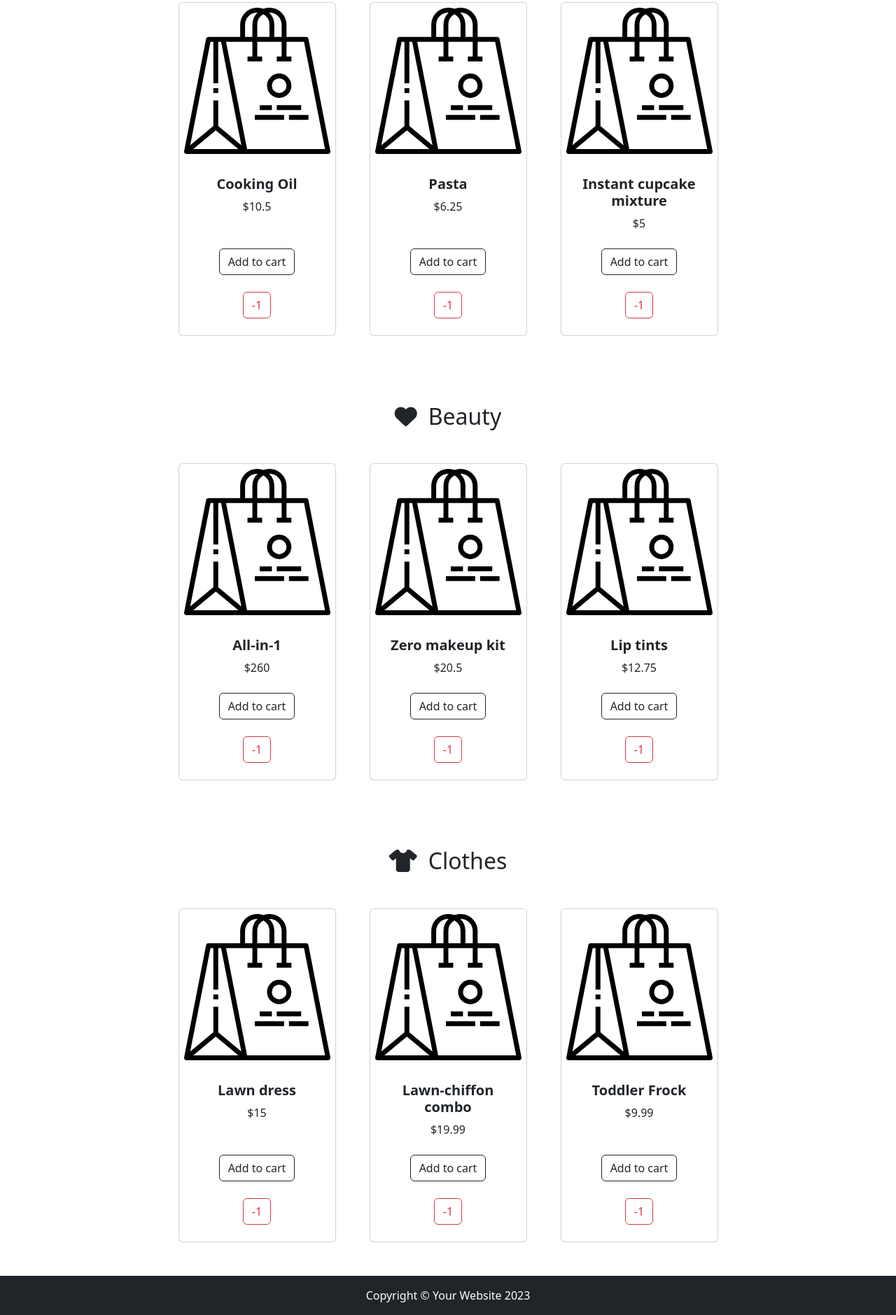
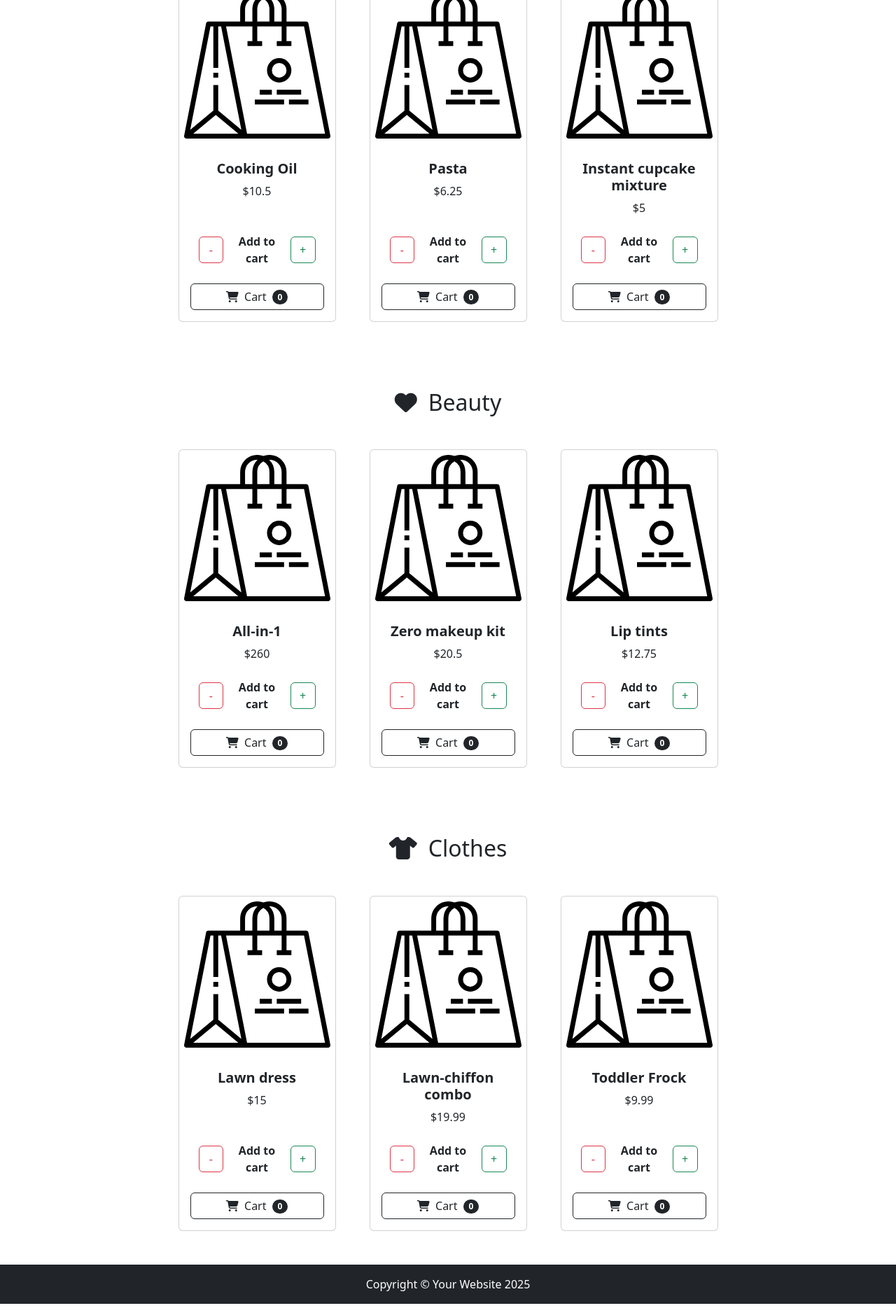
Before and after one commit to DaniloEspinosa/S2.2.-E-commerce, a plain HTML site: page index.html in a window 1280 px wide. Shown: the part 499-2378 px from the top of the page at 70% size. Drawn offline with nearby package versions, Linux system fonts and the light colour scheme.

Commit message:
ejercicio 8 nivel 3

```diff
--- a/index.html
+++ b/index.html
@@ -20,7 +20,8 @@
 
 <body data-bs-spy="scroll" data-bs-target="#navbar-example2" data-bs-offset="50">
 	<!-- Navigation-->
-	<nav class="navbar py-3 py-lg-0 navbar-light bg-light navbar-expand-lg" id="navbar-example2">
+	<nav class="navbar py-3 py-lg-0 navbar-light bg-white navbar-expand-lg position-fixed top-0 z-3 w-100 border"
+		id="navbar-example2">
 		<div class="container d-flex">
 			<a class="navbar-brand" href="#">ShopNow</a>
 			<div class="d-flex flex-row order-lg-last align-items-center">
@@ -34,7 +35,7 @@
 						<a href="javascript:void(0)" class="btn btn-outline-dark flex-center" type="button"
 							data-bs-toggle="modal" data-bs-target="#cartModal" onclick="open_modal()"
 							data-bs-auto-close="outside">
-							<i class="fas fa-shopping-cart me-1"></i> Cart <span
+							<i class="fas fa-shopping-cart me-1"></i> Cart Products<span
 								class="badge bg-dark text-white ms-1 rounded-pill" id="count_product">0</span>
 						</a>
 					</li>
@@ -60,7 +61,7 @@
 	</nav>
 
 	<!-- Header-->
-	<header class="bg-dark py-5">
+	<header class="bg-dark py-5 mt-5">
 		<div class="container px-4 px-lg-5 my-5">
 			<div class="text-center text-white">
 				<h1 class="display-4 fw-bolder">IT Academy Shop</h1>
@@ -82,14 +83,24 @@
 								$10.5
 							</div>
 						</div>
-						<div class="card-footer p-4 pt-0 border-top-0 bg-transparent">
-							<div class="text-center"><button type="button" onclick="buy(1)"
-									class="btn btn-outline-dark">Add to cart</button></div>
+						<div
+							class="card-footer p-4 pt-0 border-top-0 bg-transparent d-flex justify-content-between align-items-center">
+
+							<div class="text-center w-25 px-1"><button type="button" onclick="removeFromCart(1)"
+									class="btn btn-outline-danger w-100">-</button></div>
+							<div class="w-50 text-center fw-bolder">Add to cart</div>
+
+							<div class="text-center w-25 px-1"><button type="button" onclick="buy(1)"
+									class="btn btn-outline-success w-100">+</button></div>
+
 						</div>
-						<div class="card-footer p-4 pt-0 border-top-0 bg-transparent">
-							<div class="text-center"><button type="button" onclick="removeFromCart(1)"
-									class="btn btn-outline-danger">-1 </button></div>
-						</div>
+						<a href="javascript:void(0)" class="btn btn-outline-dark flex-center m-3 mt-0" type="button"
+							data-bs-toggle="modal" data-bs-target="#cartModal" onclick="open_modal()"
+							data-bs-auto-close="outside">
+							<i class="fas fa-shopping-cart me-1"></i> Cart <span
+								class="badge bg-dark text-white ms-1 rounded-pill" id="count_product_1">0</span>
+						</a>
+
 					</div>
 				</div>
 				<div class="col mb-5">
@@ -101,14 +112,23 @@
 								$6.25
 							</div>
 						</div>
-						<div class="card-footer p-4 pt-0 border-top-0 bg-transparent">
-							<div class="text-center"><button type="button" onclick="buy(2)"
-									class="btn btn-outline-dark">Add to cart</button></div>
+						<div
+							class="card-footer p-4 pt-0 border-top-0 bg-transparent d-flex justify-content-between align-items-center">
+
+							<div class="text-center w-25 px-1"><button type="button" onclick="removeFromCart(2)"
+									class="btn btn-outline-danger w-100">-</button></div>
+							<div class="w-50 text-center fw-bolder">Add to cart</div>
+
+							<div class="text-center w-25 px-1"><button type="button" onclick="buy(2)"
+									class="btn btn-outline-success w-100">+</button></div>
+
 						</div>
-						<div class="card-footer p-4 pt-0 border-top-0 bg-transparent">
-							<div class="text-center"><button type="button" onclick="removeFromCart(2)"
-									class="btn btn-outline-danger">-1 </button></div>
-						</div>
+						<a href="javascript:void(0)" class="btn btn-outline-dark flex-center m-3 mt-0" type="button"
+						data-bs-toggle="modal" data-bs-target="#cartModal" onclick="open_modal()"
+						data-bs-auto-close="outside">
+						<i class="fas fa-shopping-cart me-1"></i> Cart <span
+							class="badge bg-dark text-white ms-1 rounded-pill" id="count_product_2">0</span>
+					</a>
 					</div>
 				</div>
 				<div class="col mb-5">
@@ -120,14 +140,23 @@
 								$5
 							</div>
 						</div>
-						<div class="card-footer p-4 pt-0 border-top-0 bg-transparent">
-							<div class="text-center"><button type="button" onclick="buy(3)"
-									class="btn btn-outline-dark">Add to cart</button></div>
+						<div
+							class="card-footer p-4 pt-0 border-top-0 bg-transparent d-flex justify-content-between align-items-center">
+
+							<div class="text-center w-25 px-1"><button type="button" onclick="removeFromCart(3)"
+									class="btn btn-outline-danger w-100">-</button></div>
+							<div class="w-50 text-center fw-bolder">Add to cart</div>
+
+							<div class="text-center w-25 px-1"><button type="button" onclick="buy(3)"
+									class="btn btn-outline-success w-100">+</button></div>
+
 						</div>
-						<div class="card-footer p-4 pt-0 border-top-0 bg-transparent">
-							<div class="text-center"><button type="button" onclick="removeFromCart(3)"
-									class="btn btn-outline-danger">-1 </button></div>
-						</div>
+						<a href="javascript:void(0)" class="btn btn-outline-dark flex-center m-3 mt-0" type="button"
+						data-bs-toggle="modal" data-bs-target="#cartModal" onclick="open_modal()"
+						data-bs-auto-close="outside">
+						<i class="fas fa-shopping-cart me-1"></i> Cart <span
+							class="badge bg-dark text-white ms-1 rounded-pill" id="count_product_3">0</span>
+					</a>
 					</div>
 				</div>
 
@@ -147,14 +176,24 @@
 								$260
 							</div>
 						</div>
-						<div class="card-footer p-4 pt-0 border-top-0 bg-transparent">
-							<div class="text-center"><button type="button" onclick="buy(4)"
-									class="btn btn-outline-dark">Add to cart</button></div>
+
+						<div
+							class="card-footer p-4 pt-0 border-top-0 bg-transparent d-flex justify-content-between align-items-center">
+
+							<div class="text-center w-25 px-1"><button type="button" onclick="removeFromCart(4)"
+									class="btn btn-outline-danger w-100">-</button></div>
+							<div class="w-50 text-center fw-bolder">Add to cart</div>
+
+							<div class="text-center w-25 px-1"><button type="button" onclick="buy(4)"
+									class="btn btn-outline-success w-100">+</button></div>
+
 						</div>
-						<div class="card-footer p-4 pt-0 border-top-0 bg-transparent">
-							<div class="text-center"><button type="button" onclick="removeFromCart(4)"
-									class="btn btn-outline-danger">-1 </button></div>
-						</div>
+						<a href="javascript:void(0)" class="btn btn-outline-dark flex-center m-3 mt-0" type="button"
+						data-bs-toggle="modal" data-bs-target="#cartModal" onclick="open_modal()"
+						data-bs-auto-close="outside">
+						<i class="fas fa-shopping-cart me-1"></i> Cart <span
+							class="badge bg-dark text-white ms-1 rounded-pill" id="count_product_4">0</span>
+					</a>
 					</div>
 				</div>
 				<div class="col mb-5">
@@ -166,14 +205,24 @@
 								$20.5
 							</div>
 						</div>
-						<div class="card-footer p-4 pt-0 border-top-0 bg-transparent">
-							<div class="text-center"><button type="button" onclick="buy(5)"
-									class="btn btn-outline-dark">Add to cart</button></div>
+
+						<div
+							class="card-footer p-4 pt-0 border-top-0 bg-transparent d-flex justify-content-between align-items-center">
+
+							<div class="text-center w-25 px-1"><button type="button" onclick="removeFromCart(5)"
+									class="btn btn-outline-danger w-100">-</button></div>
+							<div class="w-50 text-center fw-bolder">Add to cart</div>
+
+							<div class="text-center w-25 px-1"><button type="button" onclick="buy(5)"
+									class="btn btn-outline-success w-100">+</button></div>
+
 						</div>
-						<div class="card-footer p-4 pt-0 border-top-0 bg-transparent">
-							<div class="text-center"><button type="button" onclick="removeFromCart(5)"
-									class="btn btn-outline-danger">-1 </button></div>
-						</div>
+						<a href="javascript:void(0)" class="btn btn-outline-dark flex-center m-3 mt-0" type="button"
+						data-bs-toggle="modal" data-bs-target="#cartModal" onclick="open_modal()"
+						data-bs-auto-close="outside">
+						<i class="fas fa-shopping-cart me-1"></i> Cart <span
+							class="badge bg-dark text-white ms-1 rounded-pill" id="count_product_5">0</span>
+					</a>
 					</div>
 				</div>
 				<div class="col mb-5">
@@ -185,14 +234,23 @@
 								$12.75
 							</div>
 						</div>
-						<div class="card-footer p-4 pt-0 border-top-0 bg-transparent">
-							<div class="text-center"><button type="button" onclick="buy(6)"
-									class="btn btn-outline-dark">Add to cart</button></div>
+						<div
+							class="card-footer p-4 pt-0 border-top-0 bg-transparent d-flex justify-content-between align-items-center">
+
+							<div class="text-center w-25 px-1"><button type="button" onclick="removeFromCart(6)"
+									class="btn btn-outline-danger w-100">-</button></div>
+							<div class="w-50 text-center fw-bolder">Add to cart</div>
+
+							<div class="text-center w-25 px-1"><button type="button" onclick="buy(6)"
+									class="btn btn-outline-success w-100">+</button></div>
+
 						</div>
-						<div class="card-footer p-4 pt-0 border-top-0 bg-transparent">
-							<div class="text-center"><button type="button" onclick="removeFromCart(6)"
-									class="btn btn-outline-danger">-1 </button></div>
-						</div>
+						<a href="javascript:void(0)" class="btn btn-outline-dark flex-center m-3 mt-0" type="button"
+						data-bs-toggle="modal" data-bs-target="#cartModal" onclick="open_modal()"
+						data-bs-auto-close="outside">
+						<i class="fas fa-shopping-cart me-1"></i> Cart <span
+							class="badge bg-dark text-white ms-1 rounded-pill" id="count_product_6">0</span>
+					</a>
 					</div>
 				</div>
 
@@ -212,14 +270,23 @@
 								$15
 							</div>
 						</div>
-						<div class="card-footer p-4 pt-0 border-top-0 bg-transparent">
-							<div class="text-center"><button type="button" onclick="buy(7)"
-									class="btn btn-outline-dark">Add to cart</button></div>
+						<div
+							class="card-footer p-4 pt-0 border-top-0 bg-transparent d-flex justify-content-between align-items-center">
+
+							<div class="text-center w-25 px-1"><button type="button" onclick="removeFromCart(7)"
+									class="btn btn-outline-danger w-100">-</button></div>
+							<div class="w-50 text-center fw-bolder">Add to cart</div>
+
+							<div class="text-center w-25 px-1"><button type="button" onclick="buy(7)"
+									class="btn btn-outline-success w-100">+</button></div>
+
 						</div>
-						<div class="card-footer p-4 pt-0 border-top-0 bg-transparent">
-							<div class="text-center"><button type="button" onclick="removeFromCart(7)"
-									class="btn btn-outline-danger">-1 </button></div>
-						</div>
+						<a href="javascript:void(0)" class="btn btn-outline-dark flex-center m-3 mt-0" type="button"
+						data-bs-toggle="modal" data-bs-target="#cartModal" onclick="open_modal()"
+						data-bs-auto-close="outside">
+						<i class="fas fa-shopping-cart me-1"></i> Cart <span
+							class="badge bg-dark text-white ms-1 rounded-pill" id="count_product_7">0</span>
+					</a>
 					</div>
 				</div>
 				<div class="col mb-5">
@@ -231,14 +298,23 @@
 								$19.99
 							</div>
 						</div>
-						<div class="card-footer p-4 pt-0 border-top-0 bg-transparent">
-							<div class="text-center"><button type="button" onclick="buy(8)"
-									class="btn btn-outline-dark">Add to cart</button></div>
+						<div
+							class="card-footer p-4 pt-0 border-top-0 bg-transparent d-flex justify-content-between align-items-center">
+
+							<div class="text-center w-25 px-1"><button type="button" onclick="removeFromCart(8)"
+									class="btn btn-outline-danger w-100">-</button></div>
+							<div class="w-50 text-center fw-bolder">Add to cart</div>
+
+							<div class="text-center w-25 px-1"><button type="button" onclick="buy(8)"
+									class="btn btn-outline-success w-100">+</button></div>
+
 						</div>
-						<div class="card-footer p-4 pt-0 border-top-0 bg-transparent">
-							<div class="text-center"><button type="button" onclick="removeFromCart(8)"
-									class="btn btn-outline-danger">-1 </button></div>
-						</div>
+						<a href="javascript:void(0)" class="btn btn-outline-dark flex-center m-3 mt-0" type="button"
+						data-bs-toggle="modal" data-bs-target="#cartModal" onclick="open_modal()"
+						data-bs-auto-close="outside">
+						<i class="fas fa-shopping-cart me-1"></i> Cart <span
+							class="badge bg-dark text-white ms-1 rounded-pill" id="count_product_8">0</span>
+					</a>
 					</div>
 				</div>
 				<div class="col mb-5">
@@ -250,14 +326,23 @@
 								$9.99
 							</div>
 						</div>
-						<div class="card-footer p-4 pt-0 border-top-0 bg-transparent">
-							<div class="text-center"><button type="button" onclick="buy(9)"
-									class="btn btn-outline-dark">Add to cart</button></div>
+						<div
+							class="card-footer p-4 pt-0 border-top-0 bg-transparent d-flex justify-content-between align-items-center">
+
+							<div class="text-center w-25 px-1"><button type="button" onclick="removeFromCart(9)"
+									class="btn btn-outline-danger w-100">-</button></div>
+							<div class="w-50 text-center fw-bolder">Add to cart</div>
+
+							<div class="text-center w-25 px-1"><button type="button" onclick="buy(9)"
+									class="btn btn-outline-success w-100">+</button></div>
+
 						</div>
-						<div class="card-footer p-4 pt-0 border-top-0 bg-transparent">
-							<div class="text-center"><button type="button" onclick="removeFromCart(9)"
-									class="btn btn-outline-danger">-1 </button></div>
-						</div>
+						<a href="javascript:void(0)" class="btn btn-outline-dark flex-center m-3 mt-0" type="button"
+						data-bs-toggle="modal" data-bs-target="#cartModal" onclick="open_modal()"
+						data-bs-auto-close="outside">
+						<i class="fas fa-shopping-cart me-1"></i> Cart <span
+							class="badge bg-dark text-white ms-1 rounded-pill" id="count_product_9">0</span>
+					</a>
 					</div>
 				</div>
 
@@ -268,11 +353,11 @@
 	<!-- Footer-->
 	<footer class="py-3 bg-dark">
 		<div class="container">
-			<p class="m-0 text-center text-white">Copyright &copy; Your Website 2023</p>
+			<p class="m-0 text-center text-white">Copyright &copy; Your Website 2025</p>
 		</div>
 	</footer>
 
-	<div class="modal fade" id="cartModal" tabindex="-1" aria-labelledby="exampleModalLabel" aria-hidden="true">
+	<div class="modal fade" id="cartModal" tabindex="-1" aria-labelledby="exampleModalLabel">
 		<div class="modal-dialog">
 			<div class="modal-content">
 				<div class="modal-header">
--- a/js/shop.js
+++ b/js/shop.js
@@ -99,7 +99,7 @@ function buy(id) {
 
   countProducts();
   calculateTotal();
-  console.log(cart);
+  countProduct(id);
 }
 
 // Exercise 2
@@ -108,8 +108,6 @@ function cleanCart() {
   printCart();
   countProducts();
   calculateTotal();
-
-  console.log(cart);
 }
 
 // Exercise 3
@@ -122,17 +120,7 @@ function calculateTotal() {
 
   let total_price = document.getElementById("total_price");
   total_price.innerHTML = total.toFixed(2);
-
-  console.log(total);
 }
-/*// Exercise 3 (con reduce)
-function calculateTotal() {
-  // Calculate total price of the cart using the "cartList" array
-  total = cart.reduce((acc, item) => {
-    return acc + item.price * item.cantidad;
-  }, 0);
-  console.log(total);
-}*/
 
 // Exercise 4
 function applyPromotionsCart(item) {
@@ -153,7 +141,7 @@ function printCart() {
   cart.forEach((item) => {
     cartHtml += `<tr>
 					<th scope="row">${item.name}</th>
-					<td>$${item.price}</td>
+					<td>$${item.price} un</td>
 					<td>${item.cantidad}</td>
 					<td>${item.total.toFixed(2)}</td>
 				</tr>`;
@@ -169,9 +157,9 @@ function printCart() {
 function removeFromCart(id) {
   const producto = products.find((element) => element.id == id);
 
-  if (!cart.includes(producto)){
-    alert(`No hay "${producto.name}" en el carrito`)
-    return
+  if (!cart.includes(producto)) {
+    alert(`No hay "${producto.name}" en el carrito`);
+    return;
   }
 
   if (cart.includes(producto) && producto.cantidad >= 1) {
@@ -190,10 +178,9 @@ function removeFromCart(id) {
     cart = cart.filter((item) => item != producto);
   }
 
-
   countProducts();
   calculateTotal();
-  console.log(cart);
+  countProduct(id);
 }
 
 function open_modal() {
@@ -209,3 +196,15 @@ function countProducts() {
   const count_product = document.getElementById("count_product");
   count_product.innerHTML = cantidadProductos;
 }
+
+function countProduct(id) {
+  const count_product = document.getElementById(`count_product_${id}`);
+
+  let cantidad = 0;
+  cart.forEach((item) => {
+    if (item.id === id) {
+      cantidad = item.cantidad;
+    }
+  });
+  count_product.innerHTML = cantidad;
+}
```
Also changed, not shown: checkout.html (+1 -1 lines).
